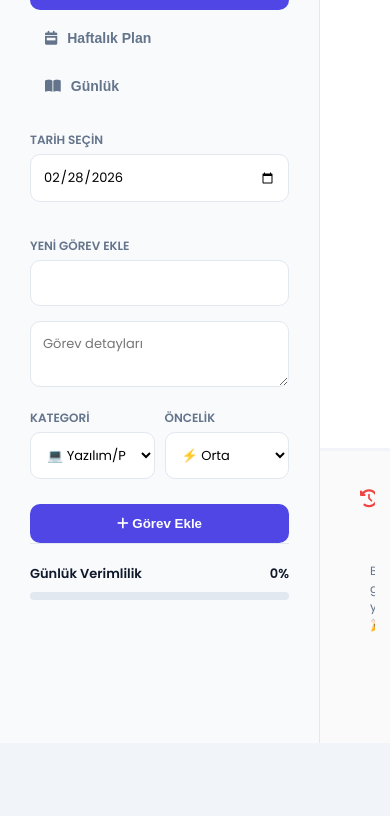
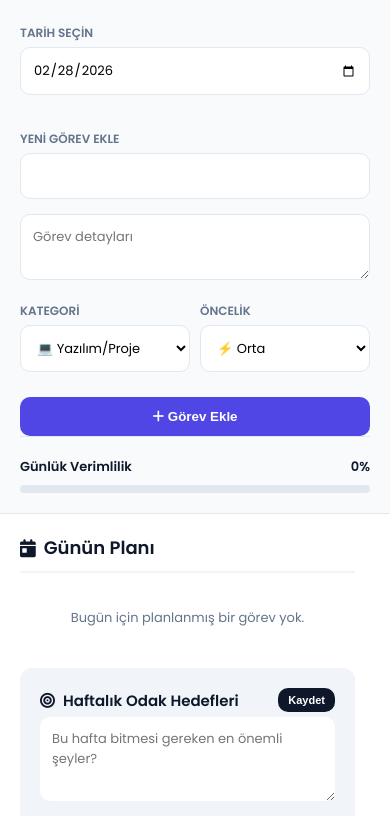
Before and after one commit to talhaff/Ajandam, a website: page client/public/index.html in a window 390 px wide. Shown: the part 101-917 px from the top of the page. Before the commit the page ends 844 px from the top, so only its background shows below. Drawn offline with Linux system fonts and the light colour scheme; no server answers.

Commit message:
Add responsive design styles for mobile compatibility

```diff
--- a/client/public/index.html
+++ b/client/public/index.html
@@ -336,6 +336,96 @@
     body.dark-mode .main-content-top div[style*="background: var(--bg-color)"] button:hover {
       box-shadow: 0 6px 16px rgba(16, 185, 129, 0.4) !important; /* Hover efektini yeşil yap */
     }
+
+    /* --- MOBİL UYUM (RESPONSIVE TASARIM) --- */
+    @media (max-width: 768px) {
+      body {
+        overflow-y: auto; /* Telefondan aşağı kaydırmaya izin ver */
+      }
+      .planner-container {
+        display: flex;
+        flex-direction: column; /* Yan yana değil alt alta diz */
+        height: auto;
+        min-height: 100vh;
+      }
+
+      /* Sol Menü (Sidebar) Ayarları */
+      .sidebar {
+        width: 100%;
+        border-right: none;
+        border-bottom: 1px solid var(--border-color);
+        padding: 20px;
+        height: auto;
+      }
+
+      /* Sekmeler telefonda yan yana kutucuklar olsun */
+      .nav-tabs {
+        flex-direction: row;
+        overflow-x: auto;
+        padding-bottom: 5px;
+        gap: 5px;
+      }
+      .nav-btn {
+        flex: 1;
+        justify-content: center;
+        font-size: 12px;
+        padding: 10px;
+        white-space: nowrap;
+      }
+
+      /* Sağ Paneller (Görünümler) */
+      .view-section {
+        height: auto;
+        min-height: 60vh;
+        overflow: visible;
+      }
+
+      /* Planlayıcı Ekranı: Tüm Grid'leri 1 Sütuna Düşür */
+      .main-content-top {
+        grid-template-columns: 1fr; /* Sütunları alt alta al */
+        padding: 20px;
+        gap: 20px;
+      }
+      .main-content-bottom {
+        grid-template-columns: 1fr;
+        padding: 20px;
+        height: auto;
+      }
+
+      /* Haftalık Görünüm: 7 Günü alt alta diz */
+      .weekly-grid {
+        grid-template-columns: 1fr;
+      }
+      .day-column {
+        height: auto;
+        min-height: 200px;
+      }
+
+      /* Günlük Ekranı: Geçmiş ve Editörü alt alta al */
+      .diary-layout {
+        grid-template-columns: 1fr;
+        height: auto;
+      }
+      .diary-history {
+        border-right: none;
+        border-bottom: 1px solid var(--border-color);
+        height: 200px; /* Kaydırılabilir küçük bir alan */
+      }
+      .diary-editor {
+        padding: 20px;
+        height: 70vh;
+      }
+      .diary-date-display {
+        font-size: 18px; /* Tarih yazısını küçült */
+      }
+
+      /* Kilit Ekranı */
+      .lock-card {
+        width: 90%;
+        padding: 30px 20px;
+      }
+    }
+
   </style>
 </head>
 <body>
```
